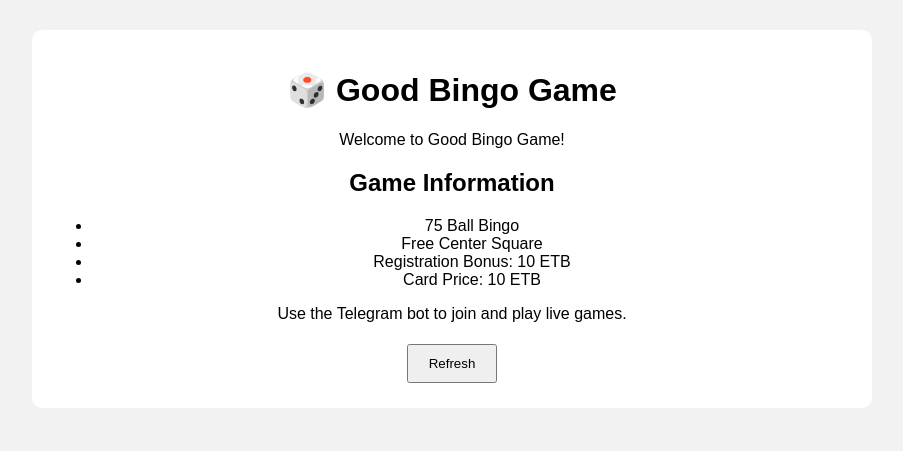
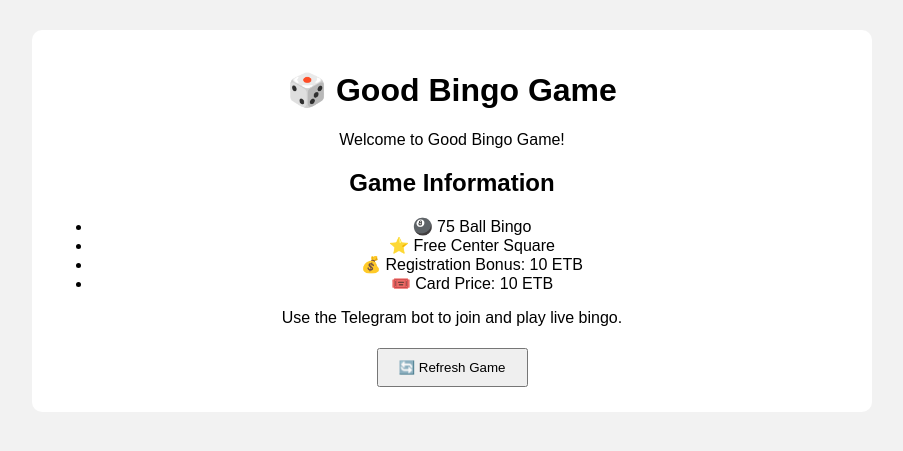
Before and after one commit to lionbingo2026/Good-Bingo-Game, a Flask app: template templates/index.html in a window 1280 px wide. Shown: the top 451 px of the page, without its empty margins (188-1091 px from the left). Run offline with Flask 3, Linux system fonts and the light colour scheme; the template is opened without the code that fills it, so the values that code supplies are empty.

Commit message:
Fix Mini App index HTML

```diff
--- a/templates/index.html
+++ b/templates/index.html
@@ -3,12 +3,16 @@
 <head>
     <meta charset="UTF-8">
     <meta name="viewport" content="width=device-width, initial-scale=1.0">
+
     <title>Good Bingo Game</title>
+
     <link rel="stylesheet" href="/static/css/style.css">
 </head>
+
 <body>
 
     <div class="container">
+
         <h1>🎲 Good Bingo Game</h1>
 
         <p>Welcome to Good Bingo Game!</p>
@@ -16,16 +20,20 @@
         <h2>Game Information</h2>
 
         <ul>
-            <li>75 Ball Bingo</li>
-            <li>Free Center Square</li>
-            <li>Registration Bonus: 10 ETB</li>
-            <li>Card Price: 10 ETB</li>
+            <li>🎱 75 Ball Bingo</li>
+            <li>⭐ Free Center Square</li>
+            <li>💰 Registration Bonus: 10 ETB</li>
+            <li>🎟️ Card Price: 10 ETB</li>
         </ul>
 
-        <p>Use the Telegram bot to join and play live games.</p>
+        <p>Use the Telegram bot to join and play live bingo.</p>
 
-        <button onclick="location.reload()">Refresh</button>
+        <button onclick="location.reload()">
+            🔄 Refresh Game
+        </button>
+
     </div>
+
 
     <script src="/static/js/app.js"></script>
 
```
